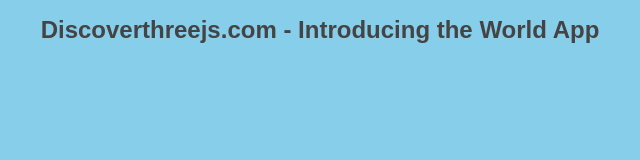
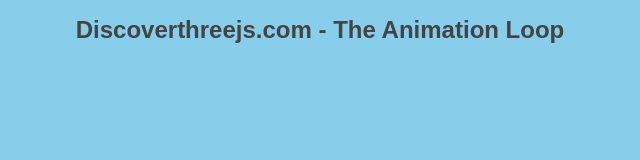
Before and after one commit to mukhtar-github/Project-3js, a plain HTML site: page index.html in a window 1280 px wide. Shown: the whole page, without its empty margins (320-960 px from the left). Drawn offline with nearby package versions, Linux system fonts and the light colour scheme.

Commit message:
index.html: file update

```diff
--- a/index.html
+++ b/index.html
@@ -18,7 +18,7 @@
 
   <body>
 
-    <h1>Discoverthreejs.com - Introducing the World App</h1>
+    <h1>Discoverthreejs.com - The Animation Loop</h1>
 
     <div id="scene-container">
       <!-- Our <canvas> will be inserted here -->
```
